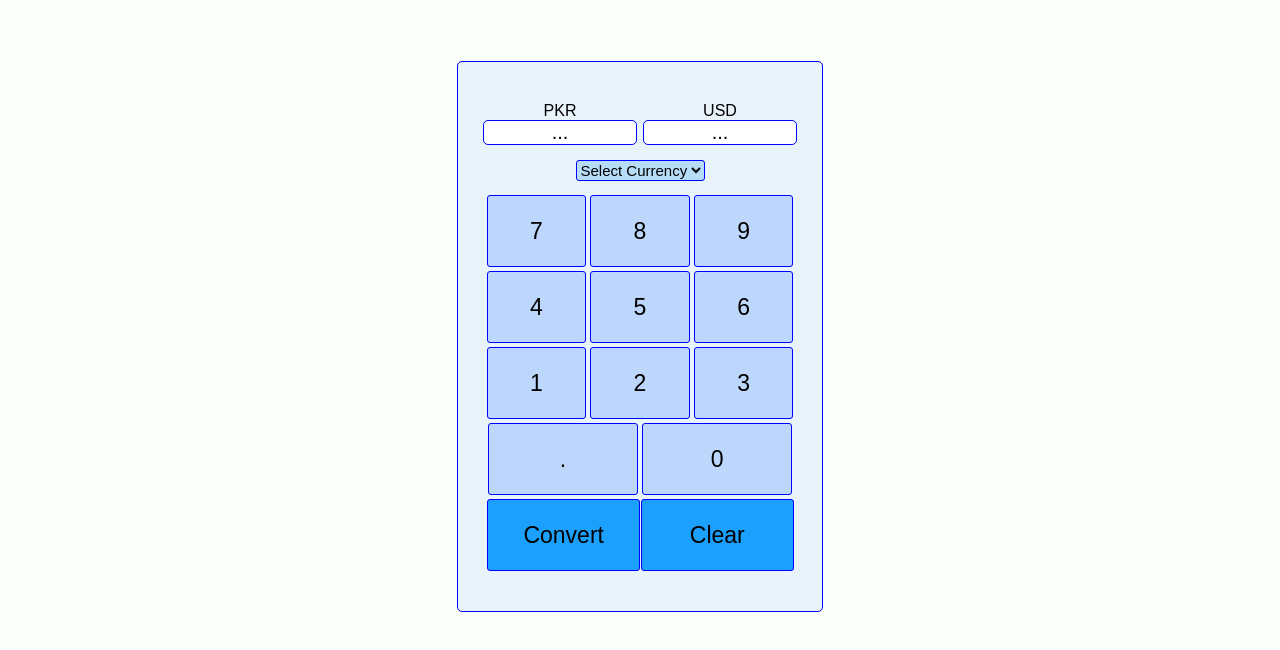
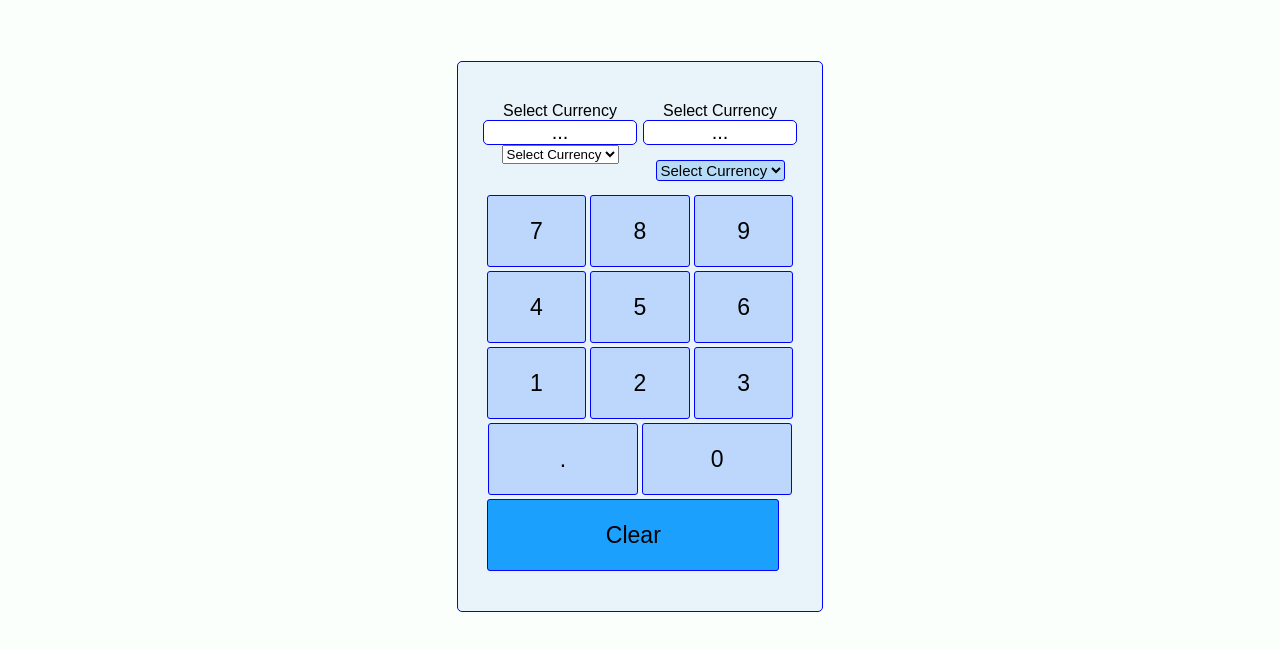
Before and after one commit to M-Saad-saif/currency-calculator, a plain HTML site: page index.html in a window 1280 px wide. Shown: the part 42-692 px from the top of the page. Drawn offline with Linux system fonts and the light colour scheme.

Commit message:
Update index.html

```diff
--- a/index.html
+++ b/index.html
@@ -16,16 +16,23 @@
     <div class="container">
         <div class="text-area-container">
             <div class="box">
-                <p class="label">PKR</p>
+                <p class="label" id="label1">Select Currency</p>
                 <p class="text-area" id="pkr-area">...</p>
+
+                <select id="currency-selection-self">
+                    <option>Select Currency</option>
+                    <option value="america">American Dollar</option>
+                    <option value="india">Indian Rupee</option>
+                    <option value="turkey">Turkey Lire</option>
+                    <option value="afghan">Afghan</option>
+                    <option value="Canada">Canada</option>
+                    <option value="china">China</option>
+                    <option value="Pakistan">Pakistan</option>
+                </select>
             </div>
             <div class="box">
-                <p class="label">USD</p>
+                <p class="label">Select Currency</p>
                 <p class="text-area" id="seleted-area">...</p>
-            </div>
-        </div>
-
-
 
                 <select id="currency-selection">
                     <option>Select Currency</option>
@@ -35,7 +42,18 @@
                     <option value="afghan">Afghan</option>
                     <option value="Canada">Canada</option>
                     <option value="china">China</option>
+                    <option value="Pakistan">Pakistan</option>
+
                 </select>
+            </div>
+        </div>
+
+        <div id="selection">
+
+
+
+
+        </div>
 
         <div class="allbuttons">
             <div id="row1">
@@ -62,7 +80,7 @@
             </div>
 
             <div id="row5">
-                <button class="buttons" id="convert-btn">Convert</button>
+                <!-- <button class="buttons" id="convert-btn">Convert</button> -->
                 <button class="buttons clearBtn" id="convert-btn">Clear</button>
 
             </div>
@@ -73,7 +91,7 @@
     </div>
 
     <script src="curr con.js"></script>
-    <script>
+<!--     <script>
       if ("serviceWorker" in navigator) {
             window.addEventListener("load", () => {
                 navigator.serviceWorker.register('service-worker.js')
@@ -85,7 +103,7 @@
             })
         }
     </script>
-
+ -->
 </body>
 
 </html>
```
Lines whose indentation alone changed are shown as unchanged.
